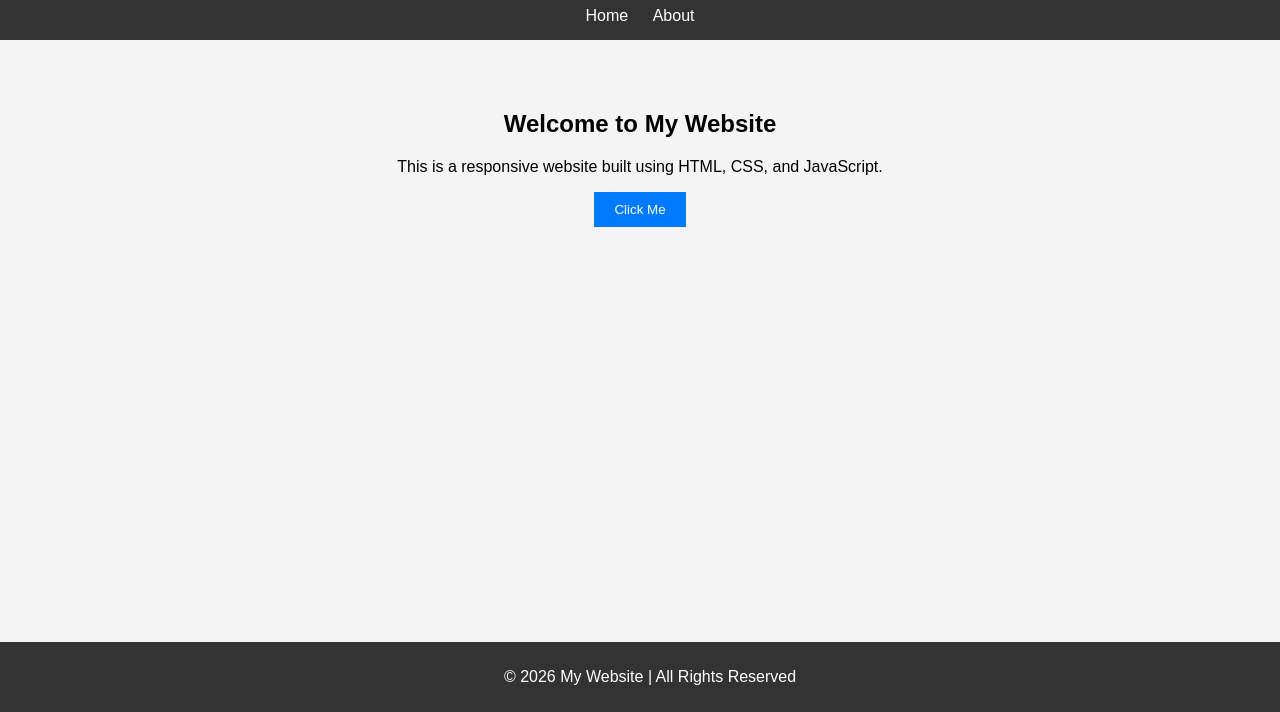
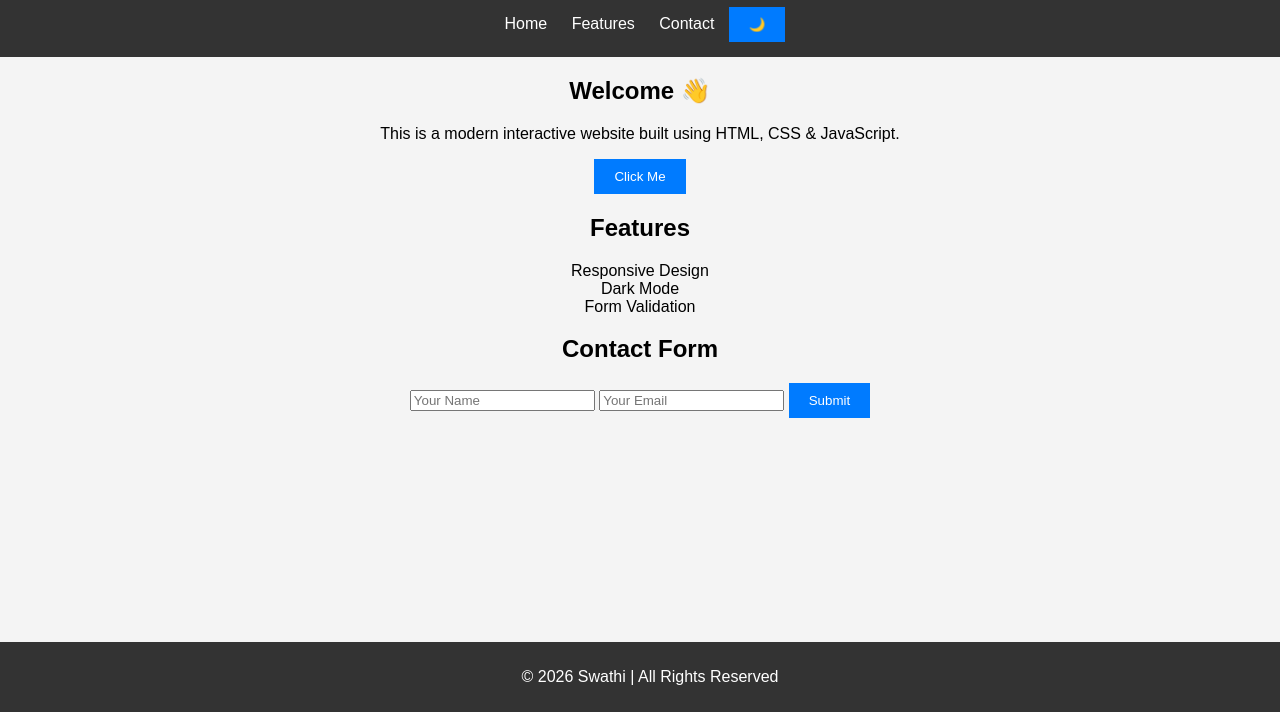
Before and after one commit to swahathi/myproject, a plain HTML site: page index.html in a window 1280 px wide. Shown: the part 88-800 px from the top of the page. Drawn offline with Linux system fonts and the light colour scheme; a script that the page names is missing.

Commit message:
Update index.html

```diff
--- a/index.html
+++ b/index.html
@@ -2,27 +2,49 @@
 <html lang="en">
 <head>
     <meta charset="UTF-8">
-    <title>My Website</title>
+    <title>Interactive Website</title>
+    <meta name="viewport" content="width=device-width, initial-scale=1.0">
     <link rel="stylesheet" href="style.css">
 </head>
 <body>
 
 <header>
-        <h1>My Simple Website</h1>
+    <h1>Swathi's Web Project</h1>
     <nav>
-            <a href="index.html">Home</a>
-            <a href="about.html">About</a>
+        <a href="#home">Home</a>
+        <a href="#features">Features</a>
+        <a href="#contact">Contact</a>
+        <button id="themeToggle">🌙</button>
     </nav>
 </header>
 
-    <section class="hero">
-        <h2>Welcome to My Website</h2>
-        <p>This is a responsive website built using HTML, CSS, and JavaScript.</p>
-        <button onclick="showMessage()">Click Me</button>
+<section id="home" class="section">
+    <h2>Welcome 👋</h2>
+    <p>This is a modern interactive website built using HTML, CSS & JavaScript.</p>
+    <button onclick="showAlert()">Click Me</button>
+</section>
+
+<section id="features" class="section">
+    <h2>Features</h2>
+    <div class="card-container">
+        <div class="card">Responsive Design</div>
+        <div class="card">Dark Mode</div>
+        <div class="card">Form Validation</div>
+    </div>
+</section>
+
+<section id="contact" class="section">
+    <h2>Contact Form</h2>
+    <form id="contactForm">
+        <input type="text" id="name" placeholder="Your Name">
+        <input type="email" id="email" placeholder="Your Email">
+        <button type="submit">Submit</button>
+        <p id="formMessage"></p>
+    </form>
 </section>
 
 <footer>
-        <p>© 2026 My Website | All Rights Reserved</p>
+    <p>© 2026 Swathi | All Rights Reserved</p>
 </footer>
 
 <script src="script.js"></script>
```
Lines whose indentation alone changed are shown as unchanged.
